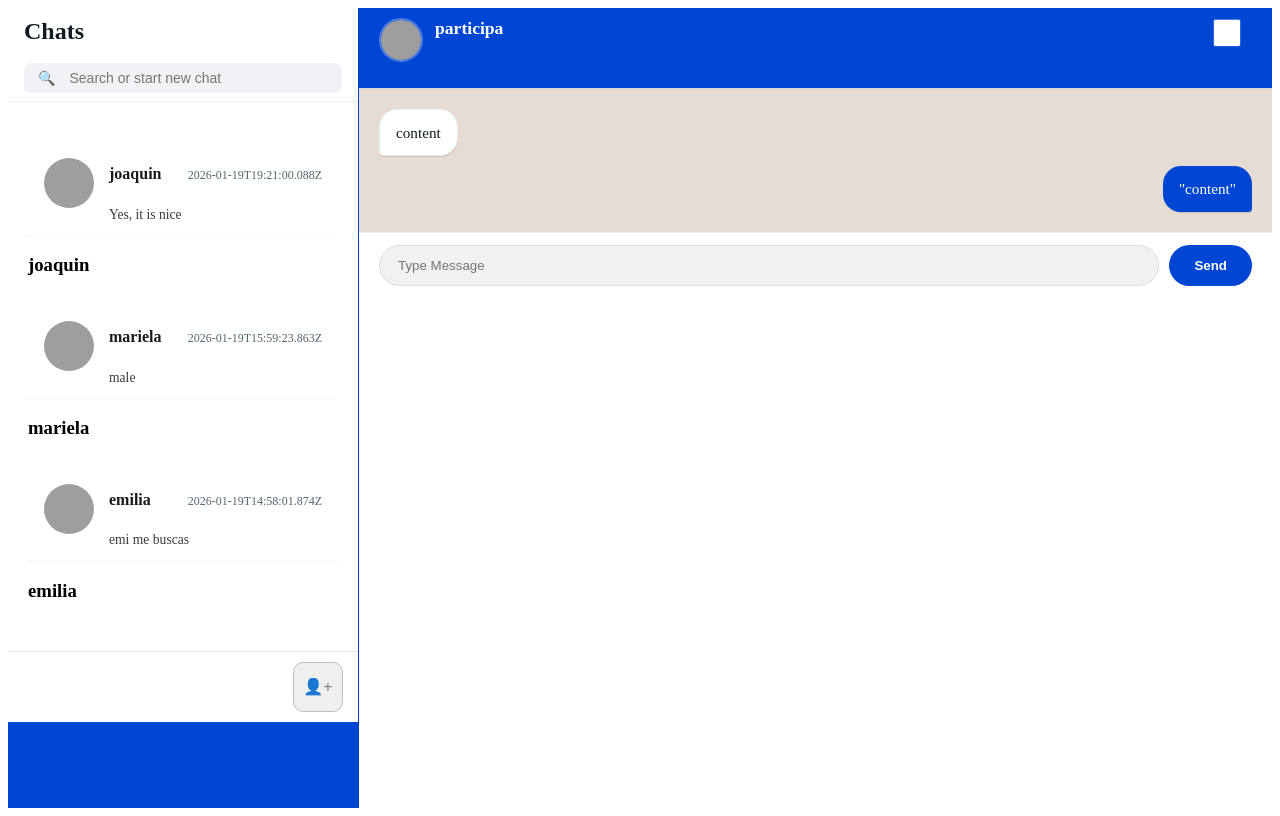
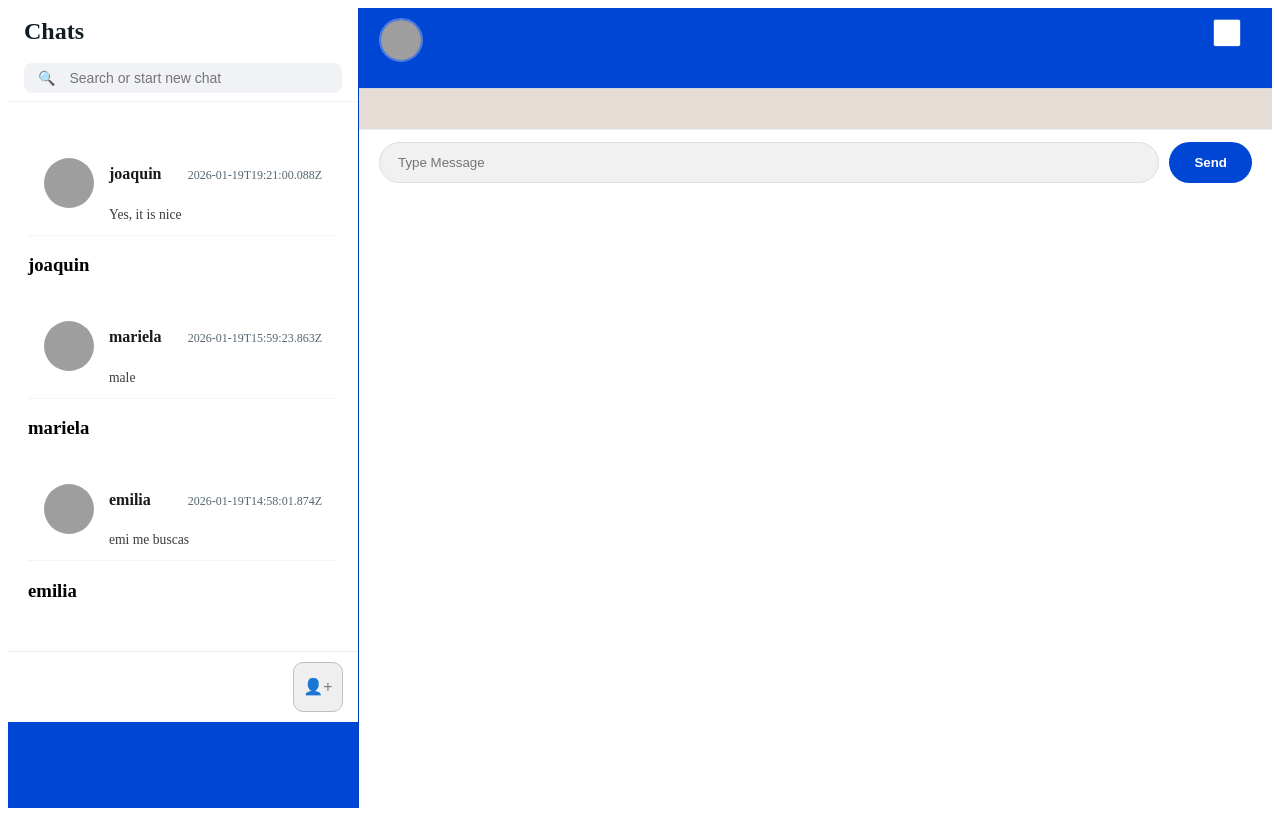
Before and after one commit to fersilva362/utn-final-angular21, an Angular app: page /contact/1 in a window 1280 px wide. Built offline with nearby package versions, Linux system fonts and the light colour scheme; grey boxes are pictures that could not be loaded.

Commit message:
adding conversation filter by Id

```diff
--- a/src/app/components/chat-page/chat-page.html
+++ b/src/app/components/chat-page/chat-page.html
@@ -1,23 +1,18 @@
 <div class="chat-container">
   <header class="chat-header">
     <img src="https://i.pravatar.cc/300?u=100" alt="profile" />
-    <span>participa</span>
+    <span>{{ myContactLoaded()?.participant_name }}</span>
 
     <button class="back-arrow">🔙</button>
   </header>
   <main class="chat-main">
-    <div class="message received">content</div>
-    <div class="message sent">"content"</div>
-
-    <!-- {messages.map((msg, index) => {
-              const isSent = msg.sender_id === userId.toString();
-
-              return isSent ? (
-                <SentMessage key={index} content={msg.content} />
-              ) : (
-                <ReceivedMessage key={index} content={msg.content} />
-              );
-            })} -->
+    @for (message of myContactLoaded()?.messages; track message.id) {
+      @if (message.sender_id === '96') {
+        <div class="message received">{{ message.content }}</div>
+      } @else {
+        <div class="message sent">{{ message.content }}</div>
+      }
+    }
   </main>
 
   <footer class="chat-footer">
--- a/src/app/components/chat-page/chat-page.ts
+++ b/src/app/components/chat-page/chat-page.ts
@@ -1,4 +1,7 @@
-import { Component } from '@angular/core';
+import { Component, inject, OnChanges, OnInit, signal, SimpleChanges } from '@angular/core';
+import { ActivatedRoute, Router } from '@angular/router';
+import { Client } from '../../services/client';
+import { Message, MyContactModel } from '../../models/Contact';
 
 @Component({
   selector: 'app-chat-page',
@@ -6,4 +9,22 @@ import { Component } from '@angular/core';
   templateUrl: './chat-page.html',
   styleUrl: './chat-page.css',
 })
-export class ChatPage {}
+export class ChatPage implements OnInit {
+  private router = inject(Router);
+  private activatedRoute = inject(ActivatedRoute);
+
+  private client = inject(Client);
+
+  ngOnInit(): void {
+    this.activatedRoute.params.subscribe(({ conversation_id }) => {
+      this.loadingMessages.set(false);
+      this.errorMessages.set(null);
+
+      this.myContactLoaded.set(this.client.getContactByConversation(conversation_id!) || null);
+    });
+  }
+
+  myContactLoaded = signal<MyContactModel | null>(null);
+  loadingMessages = signal<boolean>(true);
+  errorMessages = signal<string | null>(null);
+}
--- a/src/app/components/my-contacts/my-contacts.ts
+++ b/src/app/components/my-contacts/my-contacts.ts
@@ -1,8 +1,9 @@
-import { Component, inject, signal } from '@angular/core';
+import { Component, inject, OnInit, signal } from '@angular/core';
 import { Observable } from 'rxjs';
 import { myContactsData } from '../../utils/data_source';
 import { MyContactModel } from '../../models/Contact';
 import { Client } from '../../services/client';
+import { Router } from '@angular/router';
 
 @Component({
   selector: 'app-my-contacts',
@@ -10,8 +11,12 @@ import { Client } from '../../services/client';
   templateUrl: './my-contacts.html',
   styleUrl: './my-contacts.css',
 })
-export class MyContacts {
+export class MyContacts implements OnInit {
+  private router = inject(Router);
   private client = inject(Client);
+  ngOnInit(): void {
+    this.getContacts();
+  }
   myContacsLoaded = signal<MyContactModel[]>([]);
   loadingContacts = signal<boolean>(true);
   errorContacts = signal<string | null>(null);
@@ -21,10 +26,6 @@ export class MyContacts {
     this.myContacsLoaded.set(this.client.getContacts());
   }
   onClick(conversation_id: string) {
-    console.log(conversation_id);
-    console.log(this.client.getMessagesByConversation(conversation_id));
-  }
-  constructor() {
-    this.getContacts();
+    this.router.navigate(['/contact', conversation_id]);
   }
 }
--- a/src/app/services/client.ts
+++ b/src/app/services/client.ts
@@ -1,4 +1,4 @@
-import { Injectable } from '@angular/core';
+import { Injectable, OnInit } from '@angular/core';
 import { HttpClient } from '@angular/common/http';
 import { Observable } from 'rxjs';
 import { PostModel } from '../models/Post';
@@ -16,26 +16,12 @@ export class Client {
   }
   private myContacts: MyContactModel[] = myContactsData;
   getContacts(): MyContactModel[] {
-    return this.myContacts;
+    return [...this.myContacts];
   }
-  getMessagesByConversation(conversation_id: string): Message[] {
+  getContactByConversation(conversation_id: string): MyContactModel | null {
     const contact_by_conversation = this.myContacts.find(
       (msg) => msg.conversation_id === conversation_id,
     );
-    return contact_by_conversation?.messages || [];
+    return contact_by_conversation || null;
   }
 }
-
-/* [
-  {
-    "userId": 1,
-    "id": 1,
-    "title": "sunt aut facere repellat provident occaecati excepturi optio reprehenderit",
-    "body": "quia et suscipit\nsuscipit recusandae consequuntur expedita et cum\nreprehenderit molestiae ut ut quas totam\nnostrum rerum est autem sunt rem eveniet architecto"
-  },
-  {
-    "userId": 1,
-    "id": 2,
-    "title": "qui est esse",
-    "body": "est rerum tempore vitae\nsequi sint nihil reprehenderit dolor beatae ea dolores neque\nfugiat blanditiis voluptate porro vel nihil molestiae ut reiciendis\nqui aperiam non debitis possimus qui neque nisi nulla"
-}] */
```
